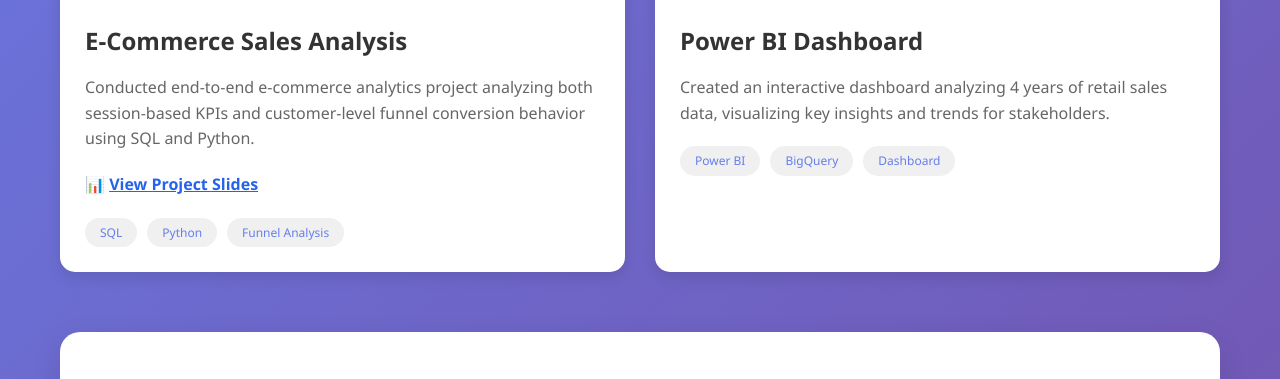
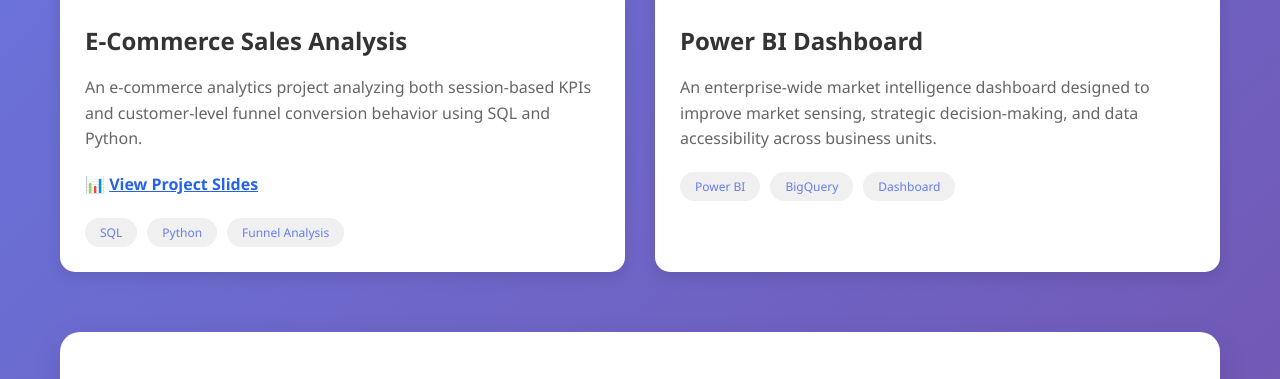
Before and after one commit to junhuichoi0628/junhuichoi.github.io, a plain HTML site: page index.html in a window 1280 px wide. Shown: the part 886-1265 px from the top of the page. Drawn offline with Linux system fonts and the light colour scheme.

Commit message:
Update index.html

```diff
--- a/index.html
+++ b/index.html
@@ -269,7 +269,7 @@ DS<!DOCTYPE html>
                     <div class="project-image">📊</div>
                     <div class="project-content">
                         <h3>E-Commerce Sales Analysis</h3>
-                        <p>Conducted end-to-end e-commerce analytics project analyzing both session-based KPIs and customer-level funnel conversion behavior using SQL and Python.</p>
+                        <p> An e-commerce analytics project analyzing both session-based KPIs and customer-level funnel conversion behavior using SQL and Python.</p>
                      <p>
                         📊
                    <a
@@ -296,7 +296,7 @@ DS<!DOCTYPE html>
                     <div class="project-image">📈</div>
                     <div class="project-content">
                         <h3>Power BI Dashboard</h3>
-                        <p>Created an interactive dashboard analyzing 4 years of retail sales data, visualizing key insights and trends for stakeholders.</p>
+                        <p>An enterprise-wide market intelligence dashboard designed to improve market sensing, strategic decision-making, and data accessibility across business units.</p>
                         <div class="project-tags">
                             <span class="tag">Power BI</span>
                             <span class="tag">BigQuery</span>
```
